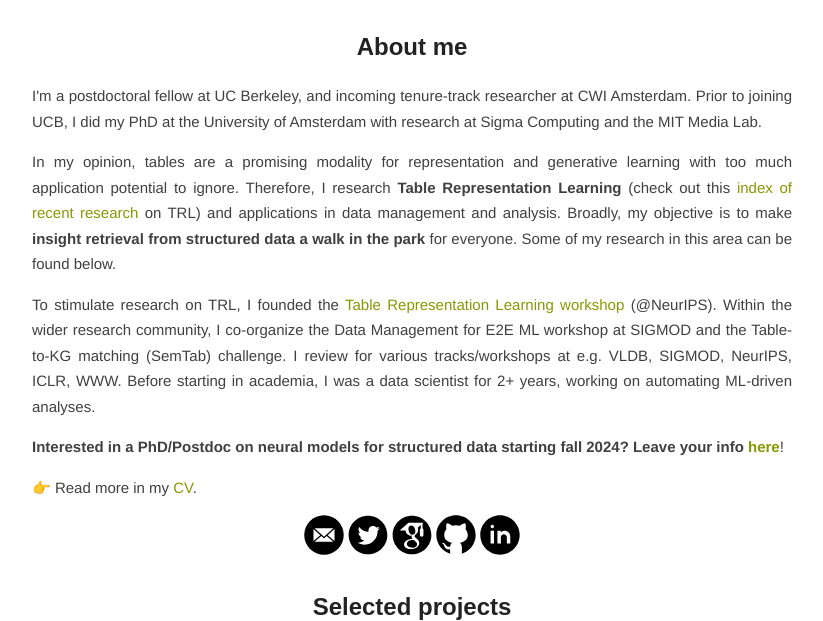
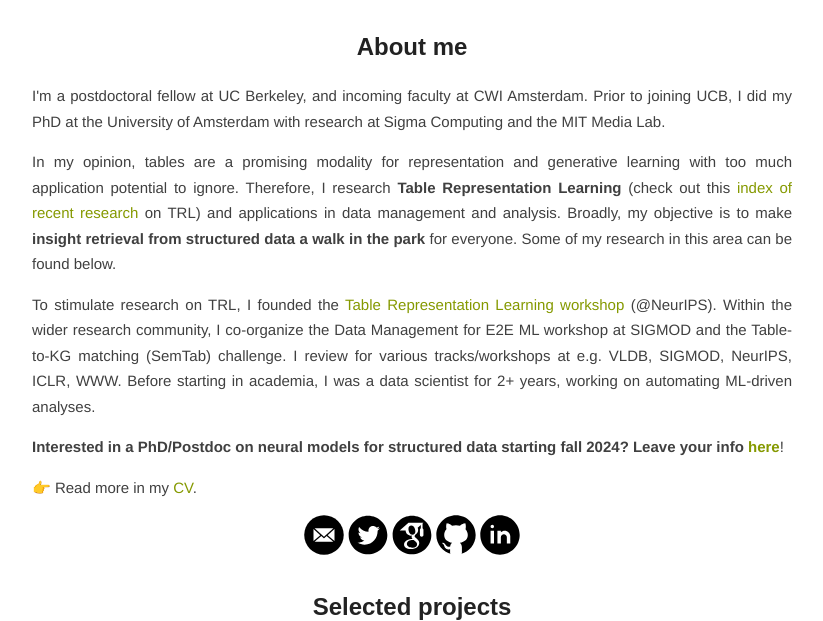
Before and after one commit to madelonhulsebos/madelonhulsebos.github.io, a Jekyll site: the page built from index.html, in a window 1280 px wide and 900 px high, cut to the strip 279-900 px from the top of the window. Shown: the whole strip, without its empty margins (228-1051 px from the left). Built offline with Jekyll 4.4.1, drawn with Linux system fonts in a browser that asks for light colours; the list of posts is cut into pages by our own code.

Commit message:
update affil

```diff
--- a/index.html
+++ b/index.html
@@ -17,7 +17,7 @@
  <div style="text-align: justify;">
 
   <h2>About me</h2>
-  I'm a postdoctoral fellow at UC Berkeley, and incoming tenure-track researcher at CWI Amsterdam.
+  I'm a postdoctoral fellow at UC Berkeley, and incoming faculty at CWI Amsterdam.
   Prior to joining UCB, I did my PhD at the University of Amsterdam with research at Sigma Computing and the MIT Media Lab.
   <p>
   In my opinion, tables are a promising modality for representation and generative learning with too much application potential to ignore.
```
